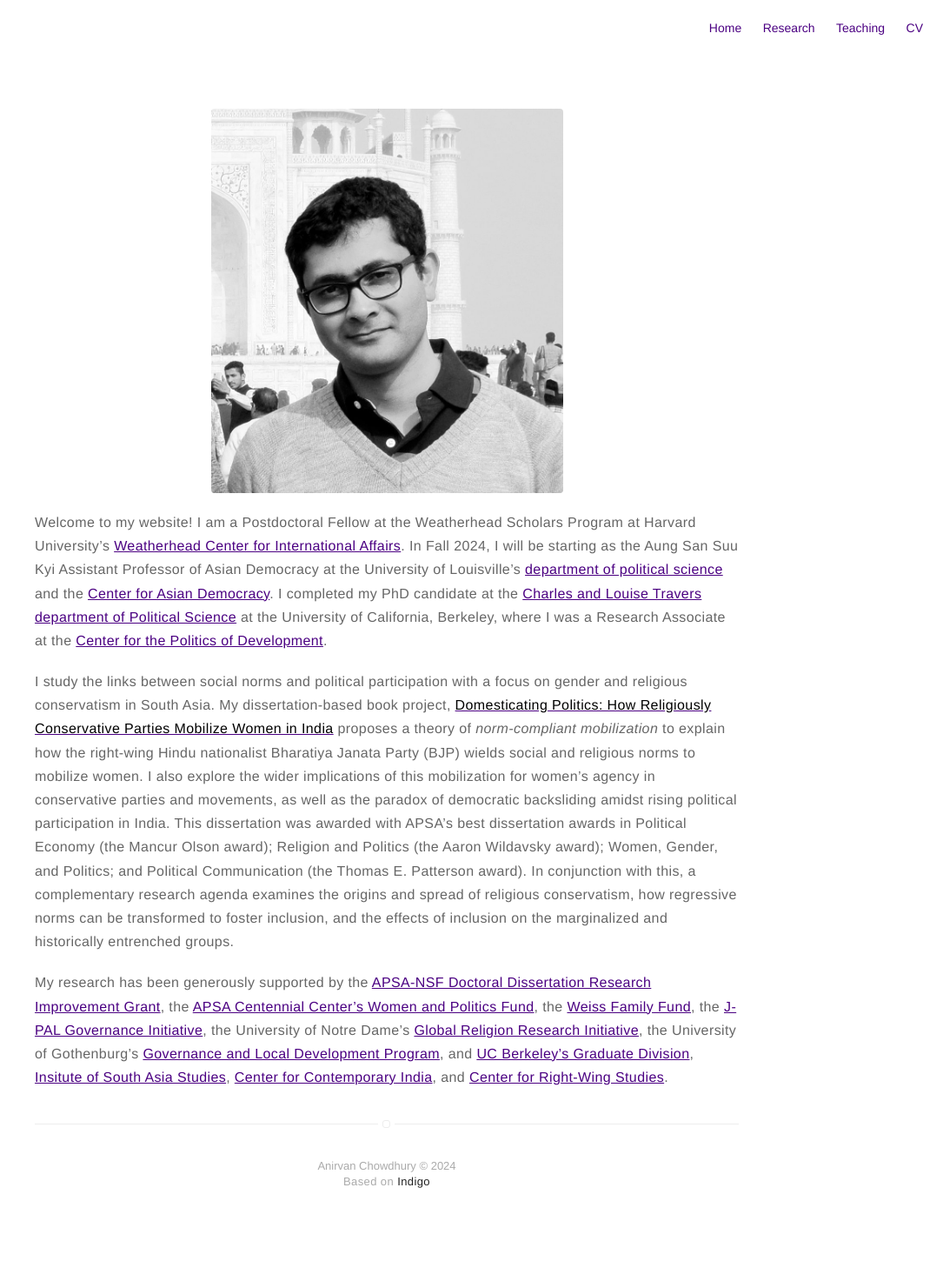
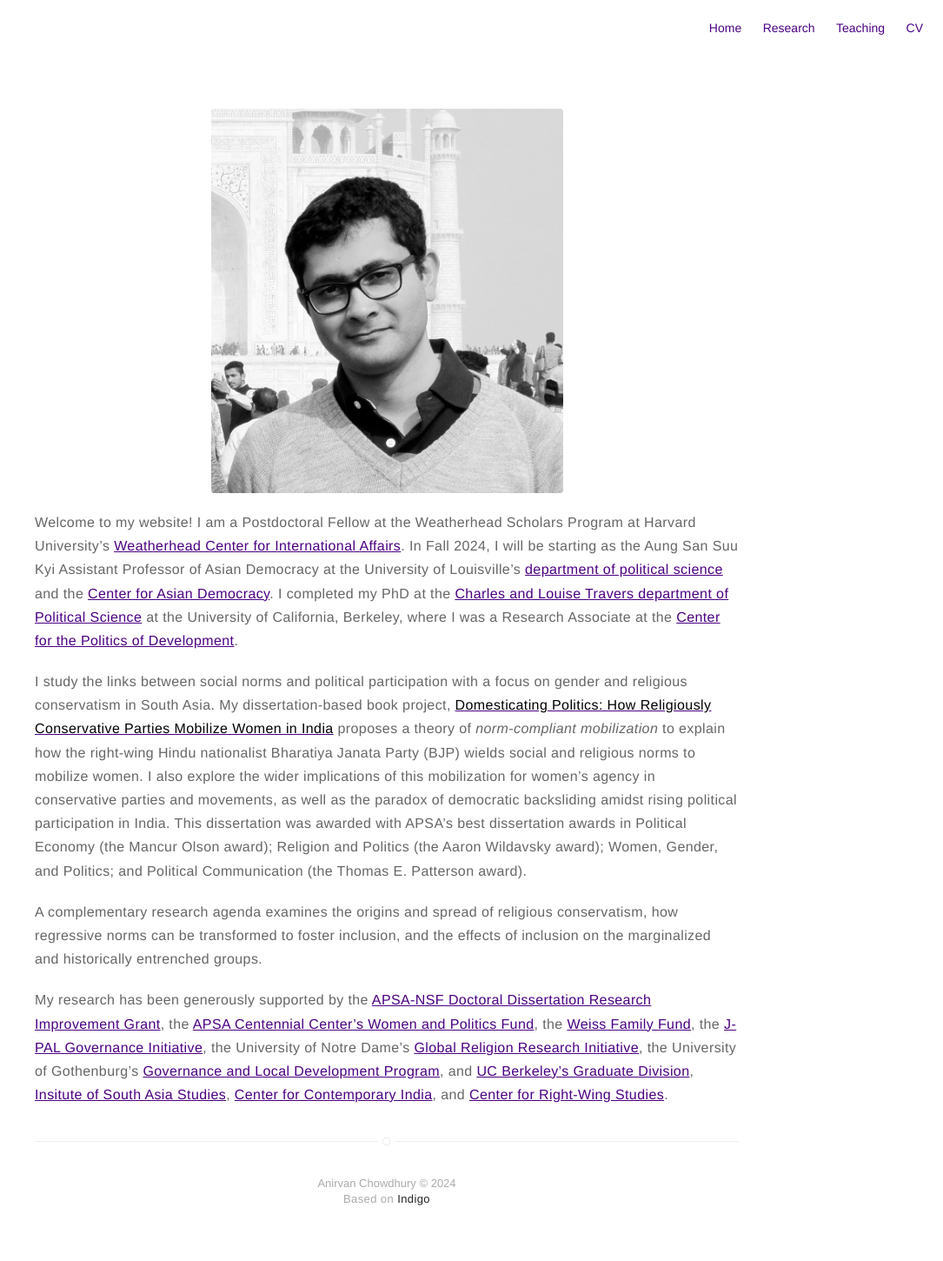
Before and after one commit to anirvanchowdhury/anirvanchowdhury.github.io, a Jekyll site: the page built from about.md, in a window 1280 px wide. Shown: the whole page at 87% size, without its empty margins (195-1280 px from the left). Built offline with Jekyll 4.4.1, drawn with Linux system fonts in a browser that asks for light colours.

Commit message:
Update about.md

```diff
--- a/about.md
+++ b/about.md
@@ -4,9 +4,11 @@ layout: page
 ---
 ![Profile Image]({{ site.url }}/{{ site.picture }})
 
-Welcome to my website! I am a Postdoctoral Fellow at the Weatherhead Scholars Program at Harvard University's [Weatherhead Center for International Affairs](https://wcfia.harvard.edu/). In Fall 2024, I will be starting as the Aung San Suu Kyi Assistant Professor of Asian Democracy at the University of Louisville's [department of political science](https://louisville.edu/politicalscience) and the [Center for Asian Democracy](https://louisville.edu/asiandemocracy). I completed my PhD candidate at the [Charles and Louise Travers department of Political Science](http://polisci.berkeley.edu/) at the University of California, Berkeley, where I was a Research Associate at the [Center for the Politics of Development](http://cpd.berkeley.edu/).
+Welcome to my website! I am a Postdoctoral Fellow at the Weatherhead Scholars Program at Harvard University's [Weatherhead Center for International Affairs](https://wcfia.harvard.edu/). In Fall 2024, I will be starting as the Aung San Suu Kyi Assistant Professor of Asian Democracy at the University of Louisville's [department of political science](https://louisville.edu/politicalscience) and the [Center for Asian Democracy](https://louisville.edu/asiandemocracy). I completed my PhD at the [Charles and Louise Travers department of Political Science](http://polisci.berkeley.edu/) at the University of California, Berkeley, where I was a Research Associate at the [Center for the Politics of Development](http://cpd.berkeley.edu/).
 
-I study the links between social norms and political participation with a focus on gender and religious conservatism in South Asia. My dissertation-based book project, [__Domesticating Politics: How Religiously Conservative Parties Mobilize Women in India__](https://anirvanchowdhury.github.io/book/) proposes a theory of _norm-compliant mobilization_ to explain how the right-wing Hindu nationalist Bharatiya Janata Party (BJP) wields social and religious norms to mobilize women. I also explore the wider implications of this mobilization for women's agency in conservative parties and movements, as well as the paradox of democratic backsliding amidst rising political participation in India. This dissertation was awarded with APSA's best dissertation awards in Political Economy (the Mancur Olson award); Religion and Politics (the Aaron Wildavsky award); Women, Gender, and Politics; and Political Communication (the Thomas E. Patterson award). In conjunction with this, a complementary research agenda examines the origins and spread of religious conservatism, how regressive norms can be transformed to foster inclusion, and the effects of inclusion on the marginalized and historically entrenched groups.
+I study the links between social norms and political participation with a focus on gender and religious conservatism in South Asia. My dissertation-based book project, [__Domesticating Politics: How Religiously Conservative Parties Mobilize Women in India__](https://anirvanchowdhury.github.io/book/) proposes a theory of _norm-compliant mobilization_ to explain how the right-wing Hindu nationalist Bharatiya Janata Party (BJP) wields social and religious norms to mobilize women. I also explore the wider implications of this mobilization for women's agency in conservative parties and movements, as well as the paradox of democratic backsliding amidst rising political participation in India. This dissertation was awarded with APSA's best dissertation awards in Political Economy (the Mancur Olson award); Religion and Politics (the Aaron Wildavsky award); Women, Gender, and Politics; and Political Communication (the Thomas E. Patterson award).
+
+A complementary research agenda examines the origins and spread of religious conservatism, how regressive norms can be transformed to foster inclusion, and the effects of inclusion on the marginalized and historically entrenched groups.
 
 My research has been generously supported by the [APSA-NSF Doctoral Dissertation Research Improvement Grant](https://www.apsanet.org/ddrig), the [APSA Centennial Center's Women and Politics Fund](https://connect.apsanet.org/centennialcenter/research-grants/), the [Weiss Family Fund](https://bfi.uchicago.edu/the-weiss-fund/), the [J-PAL Governance Initiative](https://www.povertyactionlab.org/initiative/governance-initiative), the University of Notre Dame's [Global Religion Research Initiative](https://grri.nd.edu/), the University of Gothenburg's [Governance and Local Development Program](https://gld.gu.se/), and [UC Berkeley's Graduate Division](https://grad.berkeley.edu/), [Insitute of South Asia Studies](https://southasia.berkeley.edu/), [Center for Contemporary India](https://indiacenter.berkeley.edu/), and [Center for Right-Wing Studies](https://crws.berkeley.edu/).
 
```
